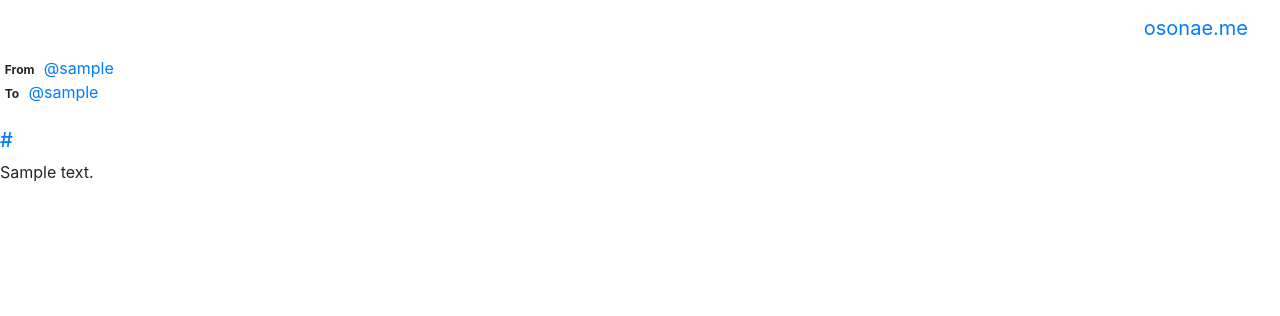
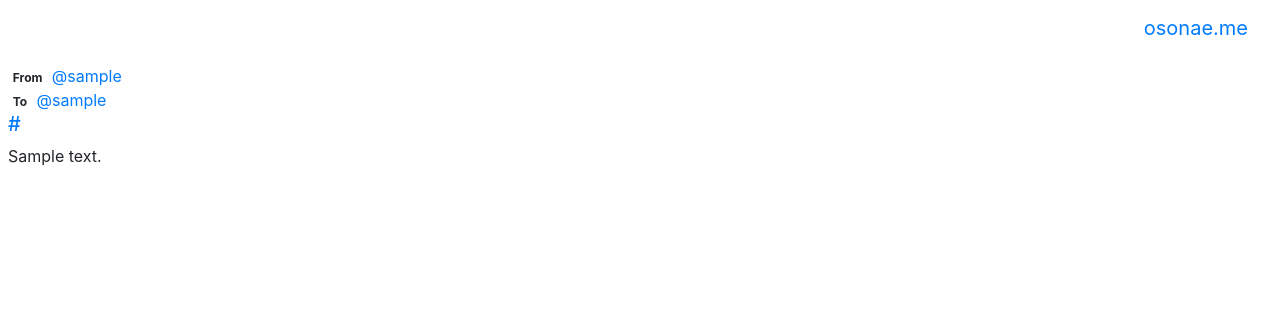
Before and after one commit to aomoriringo/osonae, a Django app: page /posts/1 in a window 1280 px wide. Shown: the top 316 px of the page. Run offline with Django 3.2, Linux system fonts and the light colour scheme; tables that the repository leaves empty hold one stand-in row (values such as "Sample post"); some libraries are stand-ins or nearby versions.

Commit message:
post detail page matomofy

```diff
--- a/posts/templates/posts/detail.html
+++ b/posts/templates/posts/detail.html
@@ -1,6 +1,7 @@
 {% extends "base.html" %}
 {% block content %}
 
+<div class="mt-2 ml-2 mr-2">
   <span class="badge badge-default">From</span>
   <a href="/users/{{ post.owner.username }}">@{{ post.owner.username }}</a>
   <br>
@@ -8,8 +9,8 @@
   {% for receiver in post.receivers %}
   <a href="/users/{{ receiver.username }}">@{{ receiver.username }}</a>
   {% endfor %}
-<br><br>
+  <br>
   <h5><a href="{{ post.url }}">{{ post.url }}</a></h5>
   {{ post.comment }}
-
+</div>
 {% endblock %}
```
Lines whose indentation alone changed are shown as unchanged.
